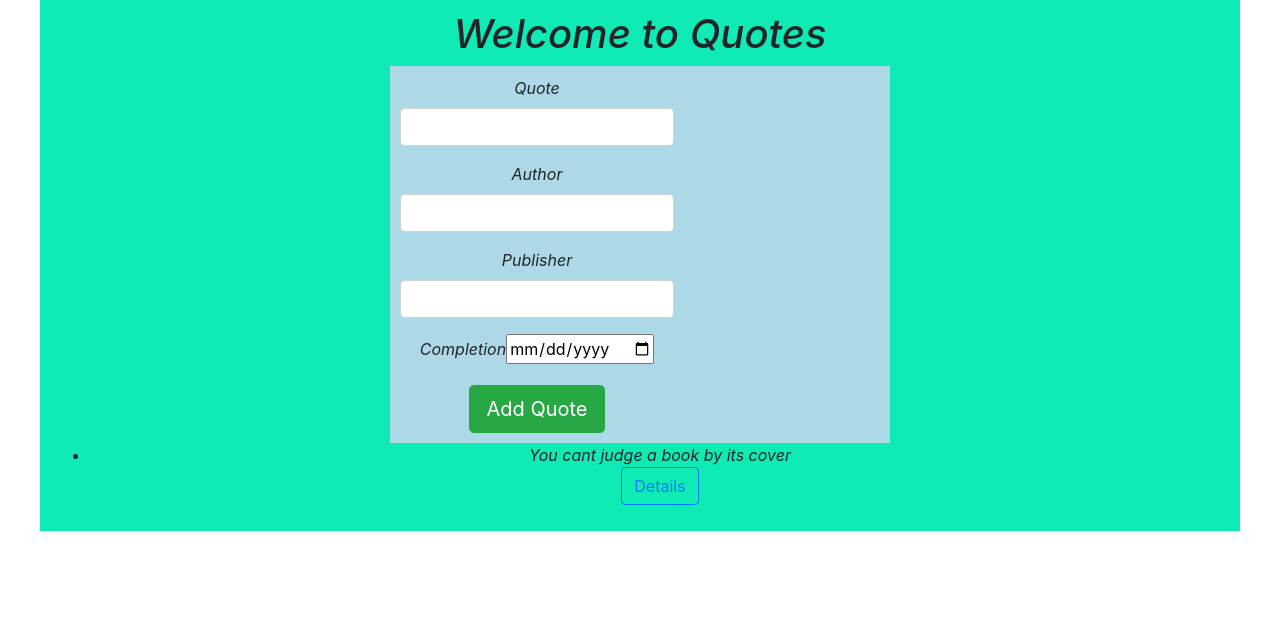
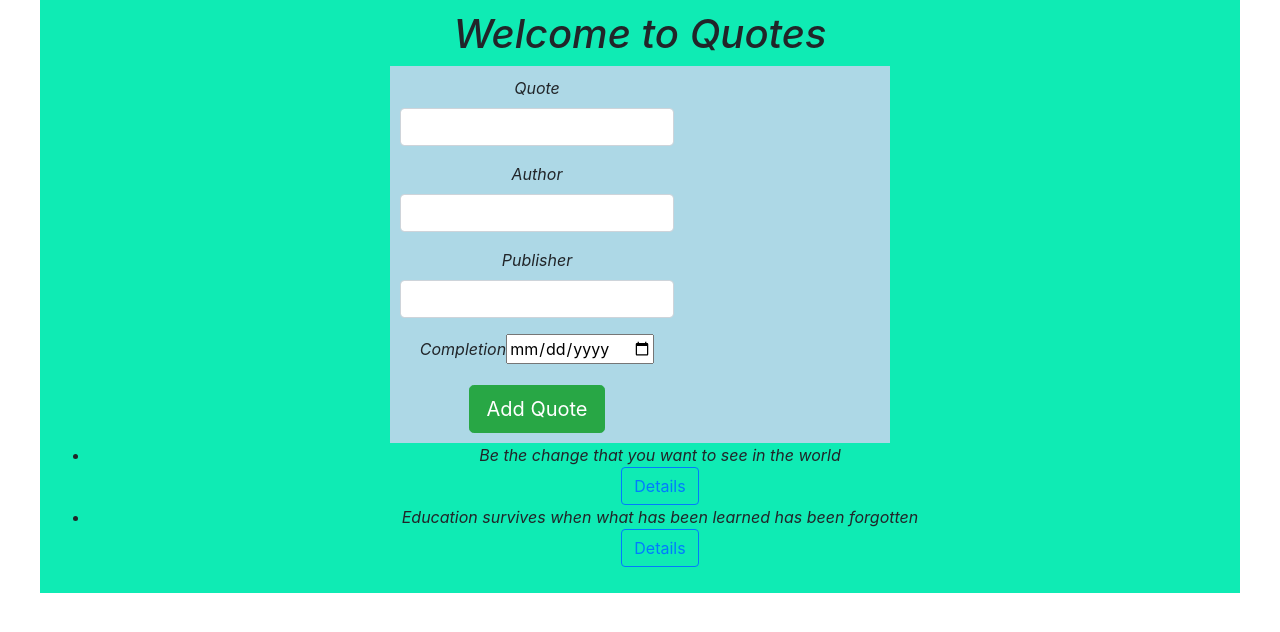
Before and after one commit to sirrotich/Quotes, an Angular app: page / in a window 1280 px wide. Shown: the top 632 px of the page. Built offline with nearby package versions, Linux system fonts and the light colour scheme.

Commit message:
edit quotes

```diff
--- a/src/app/app.component.ts
+++ b/src/app/app.component.ts
@@ -8,6 +8,8 @@ import {Quote} from './quote'
 })
 export class AppComponent {
   quotes = [
-    new Quote(1, 'You cant judge a book by its cover','James','Kennedy',new Date(2019,3,22)),
+    new Quote(1, 'Be the change that you want to see in the world','carol','Burnett', new Date(2019,3,22)),
+    new Quote(1, 'Education survives when what has been learned has been forgotten','Skinner','smith',new Date(2019,3,20)),
+
   ]
 }
--- a/src/app/quote/quote.component.ts
+++ b/src/app/quote/quote.component.ts
@@ -9,7 +9,8 @@ import {Quote} from '../quote'
 export class QuoteComponent implements OnInit {
 
   quotes = [
-    new Quote(1, 'You cant judge a book by its cover','John','kennedy', new Date(2019,3,22)),
+    new Quote(1, 'Be the change that you want to see in the world','carol','Burnett', new Date(2019,3,22)),
+    new Quote(1, 'Education survives when what has been learned has been forgotten','Skinner','smith',new Date(2019,3,20)),
   ]
 
   deleteQuote(isComplete,index){
```
Also changed, not shown: 3 other files (tests, documents, lock files or other folders).
